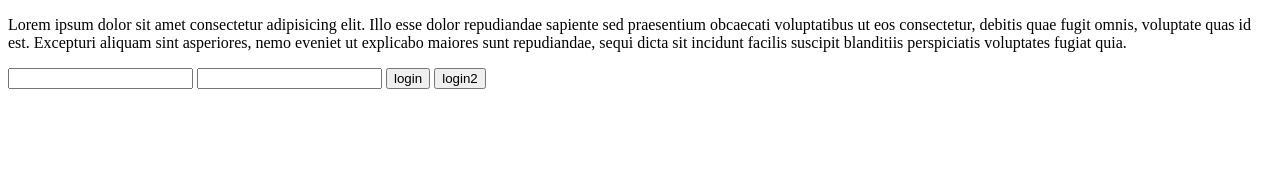
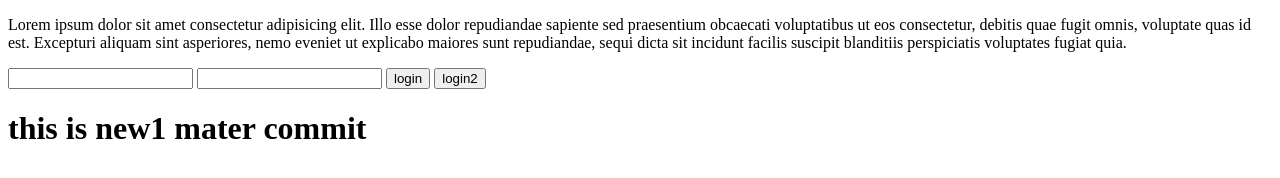
Before and after one commit to CHEN19920715/CHEN19920715-wilson_class_practice, a plain HTML site: page index.html in a window 1280 px wide. Drawn offline with Linux system fonts and the light colour scheme.

Commit message:
新增h1

```diff
--- a/index.html
+++ b/index.html
@@ -19,6 +19,7 @@
       <input type="password" />
       <button>login</button>
       <button>login2</button>
+      <h1>this is new1 mater commit</h1>
     </form>
   </body>
 </html>
```
